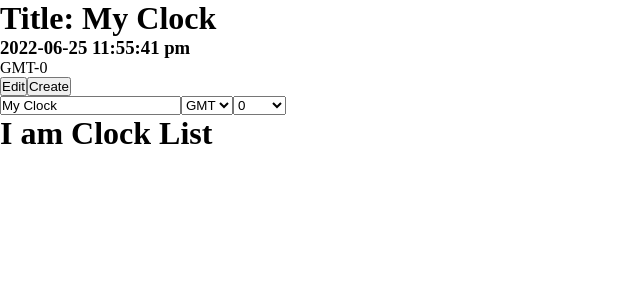
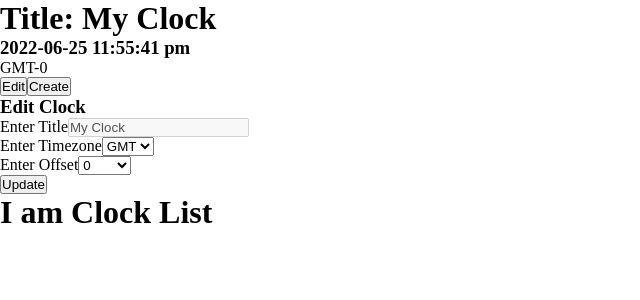
Before and after one commit to Rezuan-Ahmed-git/time-track-zone, a React (Vite) app: page / in a window 1280 px wide. Both pictures are taken after a click on the button "Edit". Shown: the top 300 px of the page, without its empty margins (0-640 px from the left). Built offline with nearby package versions, Linux system fonts and the light colour scheme.

Commit message:
Track-Zone-Project: Reusable clock form and create clock implemented

```diff
--- a/src/components/shared/clock-actions/index.jsx
+++ b/src/components/shared/clock-actions/index.jsx
@@ -1,60 +1,39 @@
 import { useState } from 'react';
-
-const defaultOffsets = [
-  -11.5, -11, -10.5, -10, -9.5, -9, -8.5, -8, 0, 1, 2, 3, 4, 5, 5.5, 6, 6.5,
-];
+import ClockForm from '../clock-form';
 
 const ClockActions = ({ local = false, clock, updateClock }) => {
   const [isEdit, setIsEdit] = useState(false);
+  const [isCreate, setIsCreate] = useState(false);
 
-  const handleChange = (e) => {
-    let { name, value } = e.target;
-    if (name === 'offset') {
-      value = Number(value) * 60;
-    }
-    updateClock({
-      [name]: value,
-    });
+  const handleClock = (values) => {
+    console.log(values);
   };
 
   return (
     <div>
       <button onClick={() => setIsEdit(!isEdit)}>Edit</button>
-      {local ? <button>Create</button> : <button>Delete</button>}
+      {local ? (
+        <button onClick={() => setIsCreate(!isCreate)}>Create</button>
+      ) : (
+        <button>Delete</button>
+      )}
 
       {isEdit && (
-        <div>
-          <input
-            type="text"
-            name="title"
-            value={clock.title}
-            onChange={handleChange}
+        <>
+          <h3>Edit Clock</h3>
+          <ClockForm
+            values={clock}
+            handleClock={updateClock}
+            title={!local}
+            edit={true}
           />
-          <select
-            name="timezone"
-            value={clock.timezone}
-            onChange={handleChange}
-          >
-            <option value="UTC">UTC</option>
-            <option value="GMT">GMT</option>
-            <option value="PST">PST</option>
-            <option value="EST">EST</option>
-            <option value="BST">BST</option>
-          </select>
-          {(clock.timezone === 'GMT' || clock.timezone === 'UTC') && (
-            <select
-              name="offset"
-              value={clock.offset / 60}
-              onChange={handleChange}
-            >
-              {defaultOffsets.map((offset) => (
-                <option key={offset} value={offset}>
-                  {offset}
-                </option>
-              ))}
-            </select>
-          )}
-        </div>
+        </>
+      )}
+      {isCreate && (
+        <>
+          <h3>Create A New Clock</h3>
+          <ClockForm handleClock={handleClock} />
+        </>
       )}
     </div>
   );
--- a/src/components/shared/clock-form/index.jsx
+++ b/src/components/shared/clock-form/index.jsx
@@ -4,18 +4,32 @@
  * 3. for edit we will have title, timezone, offset
  */
 
-import { useState } from 'react';
+import { useEffect, useState } from 'react';
+import { TIMEZONE_OFFSET } from '../../../constants/timezone';
+import { getOffset } from '../../../utils/timezone';
 
-/* const values = {
-    title: '',
-    timezone: '',
-    offset: 0
-} */
-const ClockForm = ({ values, handleClock, title = false, edit = false }) => {
+const ClockForm = ({
+  values = { title: '', timezone: 'UTC', offset: 0 },
+  handleClock,
+  title = true,
+  edit = false,
+}) => {
   const [formValues, setFormValues] = useState({ ...values });
 
+  useEffect(() => {
+    if (TIMEZONE_OFFSET[formValues.timezone]) {
+      setFormValues((prev) => ({
+        ...prev,
+        offset: TIMEZONE_OFFSET[formValues.timezone],
+      }));
+    }
+  }, [formValues.timezone]);
+
   const handleChange = (e) => {
-    const [name, value] = e.target;
+    let { name, value } = e.target;
+    if (name === 'offset') {
+      value = Number(value) * 60;
+    }
 
     setFormValues({
       ...formValues,
@@ -35,7 +49,7 @@ const ClockForm = ({ values, handleClock, title = false, edit = false }) => {
         <input
           type="text"
           id="title"
-          value={formState.title}
+          value={formValues.title}
           name="title"
           onChange={handleChange}
           disabled={!title}
@@ -43,24 +57,36 @@ const ClockForm = ({ values, handleClock, title = false, edit = false }) => {
       </div>
       <div>
         <label htmlFor="timezone">Enter Timezone</label>
-        <input
-          type="text"
+        <select
           id="timezone"
-          value={formState.timezone}
           name="timezone"
+          value={formValues.timezone}
           onChange={handleChange}
-        />
+        >
+          <option value="UTC">UTC</option>
+          <option value="GMT">GMT</option>
+          <option value="PST">PST</option>
+          <option value="EST">EST</option>
+          <option value="BST">BST</option>
+        </select>
       </div>
+      {(formValues.timezone === 'GMT' || formValues.timezone === 'UTC') && (
         <div>
           <label htmlFor="offset">Enter Offset</label>
-        <input
-          type="number"
+          <select
             id="offset"
-          value={formState.offset}
             name="offset"
+            value={formValues.offset / 60}
             onChange={handleChange}
-        />
+          >
+            {getOffset().map((offset) => (
+              <option key={offset} value={offset}>
+                {offset}
+              </option>
+            ))}
+          </select>
         </div>
+      )}
       <button> {edit ? 'Update' : 'Create'} </button>
     </form>
   );
--- /dev/null
+++ b/src/constants/timezone.js
@@ -0,0 +1,7 @@
+export const TIMEZONE_OFFSET = {
+    PST: -7 * 60,
+    EST: -4 * 60,
+    EDT: -4 * 60,
+    BST: 1 * 60,
+    MST: -6 * 60,
+  };
--- a/src/hooks/useClock.jsx
+++ b/src/hooks/useClock.jsx
@@ -1,13 +1,7 @@
 import { useEffect, useState } from 'react';
 import { addMinutes } from 'date-fns';
 
-const TIMEZONE_OFFSET = {
-  PST: -7 * 60,
-  EST: -4 * 60,
-  EDT: -4 * 60,
-  BST: 1 * 60,
-  MST: -6 * 60,
-};
+import { TIMEZONE_OFFSET } from '../constants/timezone';
 
 const useClock = (timezone, offset) => {
   const [localDate, setLocalDate] = useState(null);
--- /dev/null
+++ b/src/utils/timezone.js
@@ -0,0 +1,14 @@
+import { TIMEZONE_OFFSET } from "../constants/timezone";
+
+export const getOffset = (start = -11.5, ending=12) => {
+    const offsets = [];
+    for (let i = start; i <= ending; i += .5) {
+        offsets.push(i);
+    }
+
+    return offsets;
+}
+
+export const getTimezone = () => {
+    return ['UTC', 'GMT', ...Object.keys(TIMEZONE_OFFSET)]
+}
```
Lines whose indentation alone changed are shown as unchanged.
